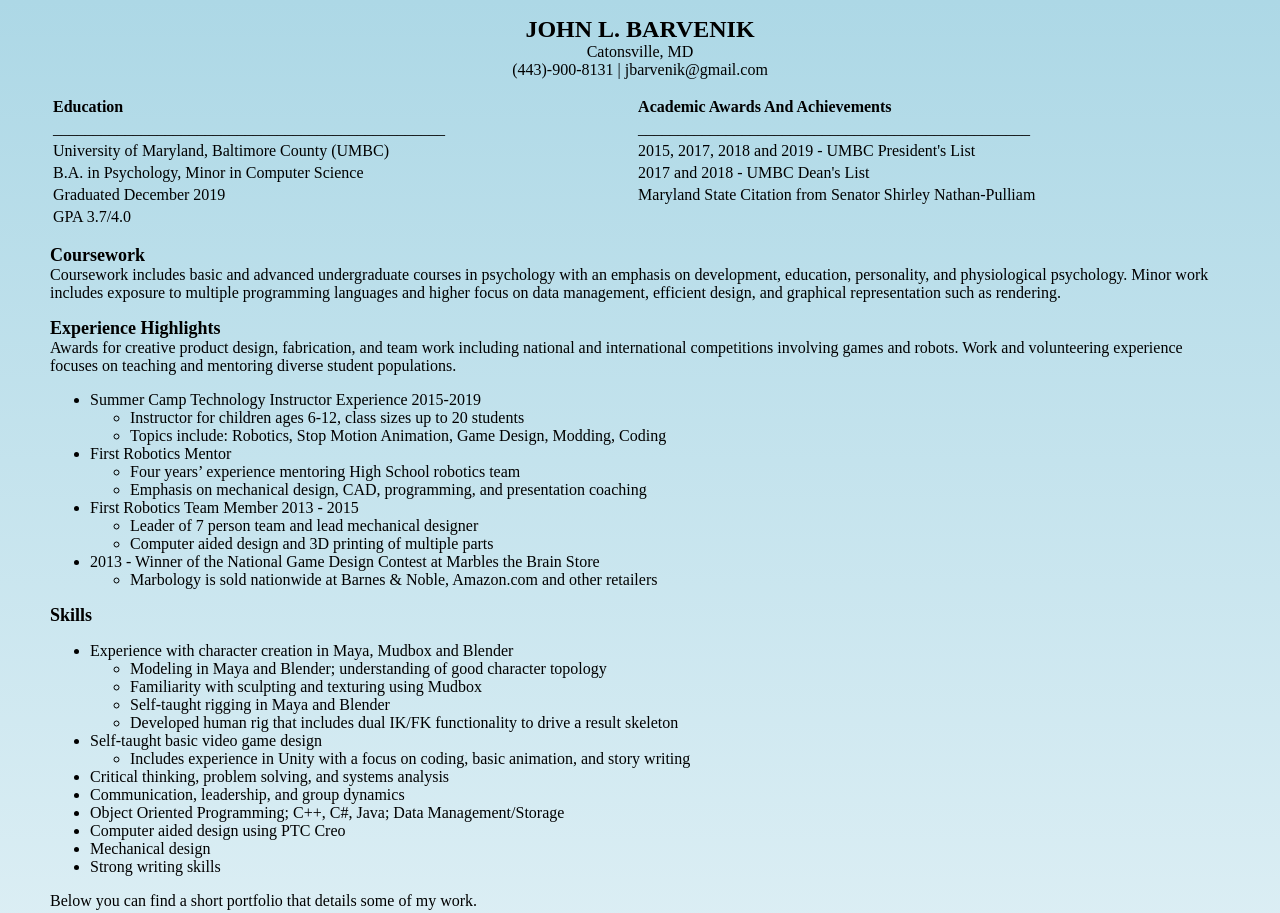
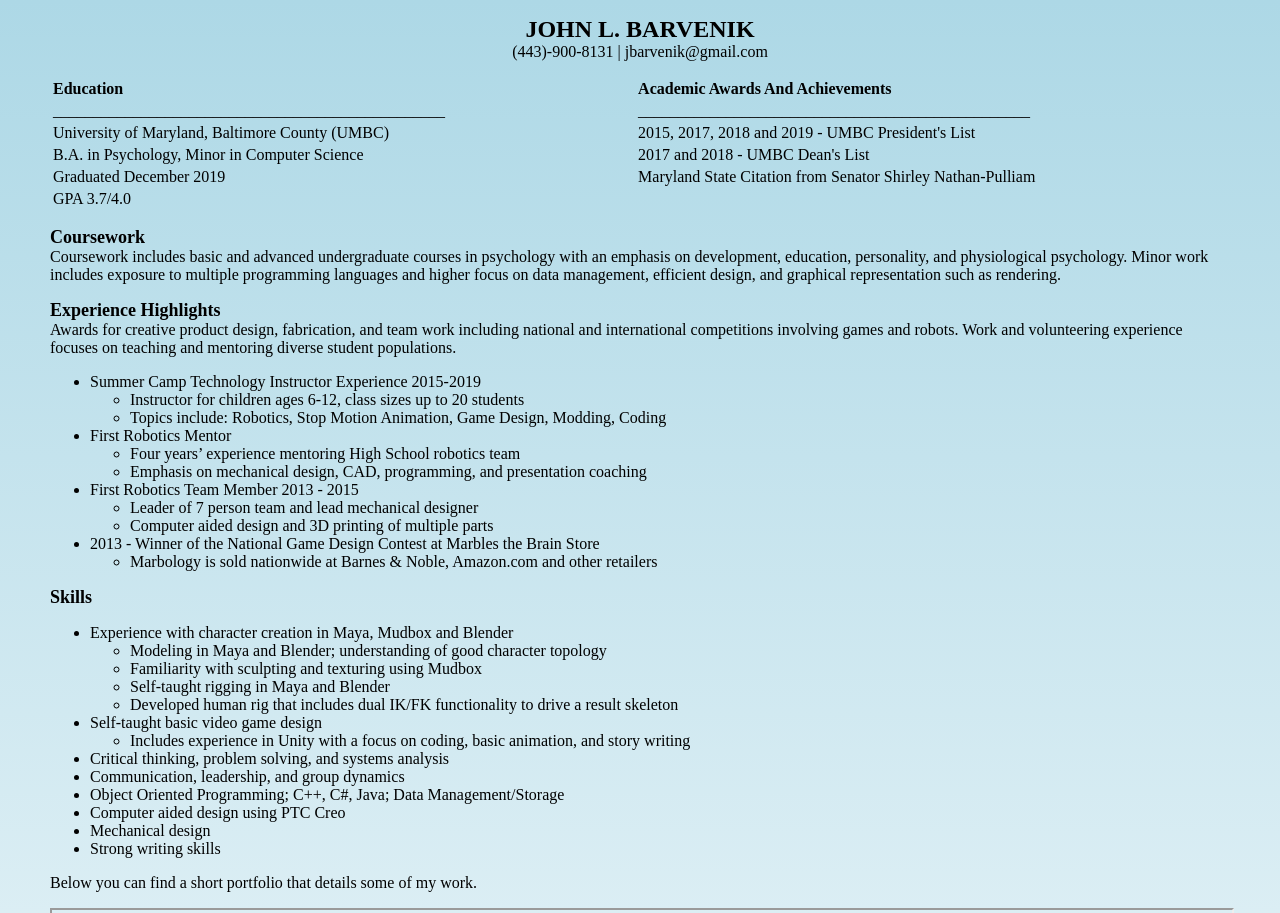
Before and after one commit to JBar113/JBar113, a plain HTML site: page index.html in a window 1280 px wide. Shown: the top 913 px of the page. Drawn offline with Linux system fonts and the light colour scheme.

Commit message:
Update index.html

```diff
--- a/index.html
+++ b/index.html
@@ -45,7 +45,7 @@ enter{
 <p align="center" class="enter"<!--style="font-size:18px"-->
 <!--<span style="font-size:20px"><b>JOHN L. BARVENIK</b></span><br>-->
 <font size="5"> <b>JOHN L. BARVENIK</b></font><br>
-<font size="3">Catonsville, MD<br>
+
 (443)-900-8131  |  jbarvenik@gmail.com</font>
 </p>
 
```
